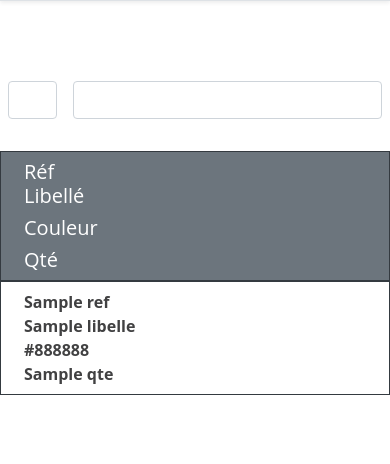
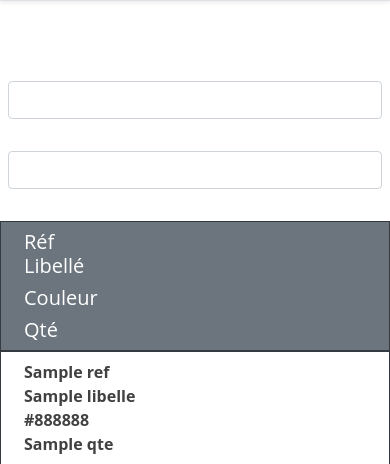
Before and after one commit to yacine199203/arredochef-etat-stock, a Symfony app: template templates/depot/stock.html.twig in a window 390 px wide. Shown: the part 111-575 px from the top of the page. Run offline with Twig, Linux system fonts and the light colour scheme; the template is opened without the code that fills it: most values are stand-ins (such as "Sample title", 1, 10 or a date in 2020); form fields are guessed from the names that the template uses; some libraries are stand-ins or nearby versions.

Commit message:
modification de quelques affichages

```diff
--- a/templates/depot/stock.html.twig
+++ b/templates/depot/stock.html.twig
@@ -6,14 +6,14 @@
 
     <div class="container py-5">
         <div class="row justify-content-end my-3">
-            <div class="col-2 py-3 px-2">
+            <div class="col-md-2 py-3 px-2">
                 {{ form_start(form) }}
                     <div class="d-lg-flex">
                         <div class="w-100">{{ form_widget(form.word) }}</div>
                     </div>
                 {{ form_end(form) }}
             </div>
-            <div class="col-10 py-3 px-2">
+            <div class="col-md-10 py-3 px-2">
                 {{ form_start(formName) }}
                     <div class="d-lg-flex">
                         <div class="w-100">{{ form_widget(formName.word) }}</div>
--- a/templates/product/index.html.twig
+++ b/templates/product/index.html.twig
@@ -21,14 +21,14 @@
             </a>
         </div>
         <div class="row justify-content-end mx-2 my-3">
-            <div class="col-2 py-3 px-2">
+            <div class="col-md-2 py-3 px-2">
                 {{ form_start(form) }}
                     <div class="d-lg-flex">
                         <div class="w-100">{{ form_widget(form.word) }}</div>
                     </div>
                 {{ form_end(form) }}
             </div>
-            <div class="col-10 py-3 px-2">
+            <div class="col-md-10 py-3 px-2">
                 {{ form_start(formName) }}
                     <div class="d-lg-flex">
                         <div class="w-100">{{ form_widget(formName.word) }}</div>
@@ -54,7 +54,7 @@
             <span class="">{{product.ref}}</span>
         </div>
         <div class="col-8 align-self-center">
-            <span class="">{{product.libelle}}</span>
+            <span class="">{{product.libelle}} {{' - '}}{{product.color}}</span>
         </div>
 
         <div class="col-2 align-self-center">
```
